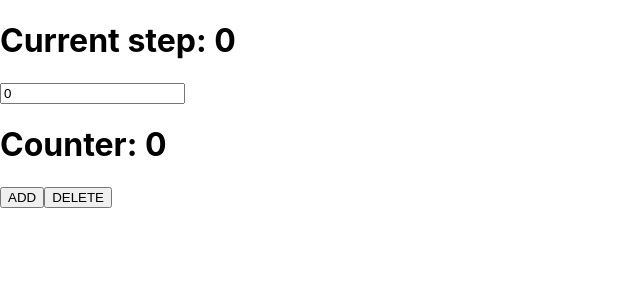
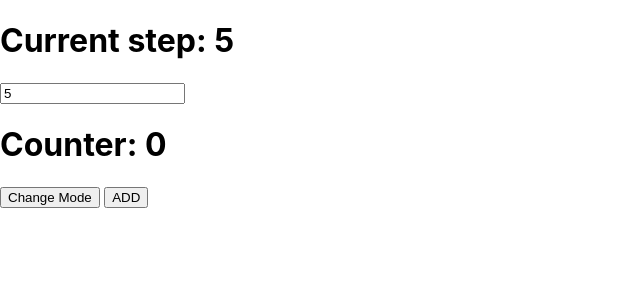
Before and after one commit to Dr-Khalilov/react_examples, a React (Create React App) app: page / in a window 1280 px wide. Shown: the top 300 px of the page, without its empty margins (0-640 px from the left). Built offline with nearby package versions, Linux system fonts and the light colour scheme.

Commit message:
Add new func to Counter

```diff
--- a/src/components/Counter/index.jsx
+++ b/src/components/Counter/index.jsx
@@ -1,11 +1,12 @@
 import React, { Component } from 'react';
 
-class Counter extends Component {
+export default class Counter extends Component {
     constructor(props) {
         super(props);
         this.state = {
             count: 0,
-            step: 0,
+            step: 5,
+            isAdd: true,
         };
     }
 
@@ -25,18 +26,23 @@ class Counter extends Component {
 
     editStep = ({ target: { value } }) => this.setState({ step: Number(value) });
 
+    changeMode = () => {
+        const { isAdd } = this.state;
+        this.setState({ isAdd: !isAdd });
+    };
+
     render() {
-        const { count, step } = this.state;
+        const { count, step, isAdd } = this.state;
         return (
             <>
                 <h1>Current step: {step}</h1>
                 <input type='number' name='number' value={step} onChange={this.editStep} />
                 <h1>Counter: {count}</h1>
-                <button onClick={this.increment}>ADD</button>
-                <button onClick={this.decrement}>DELETE</button>
+                <button onClick={this.changeMode}>Change Mode</button>
+                &nbsp;
+                {isAdd ? <button onClick={this.increment}>ADD</button> :
+                    <button onClick={this.decrement}>Subtract</button>}
             </>
         );
     }
 }
-
-export default Counter;
```
